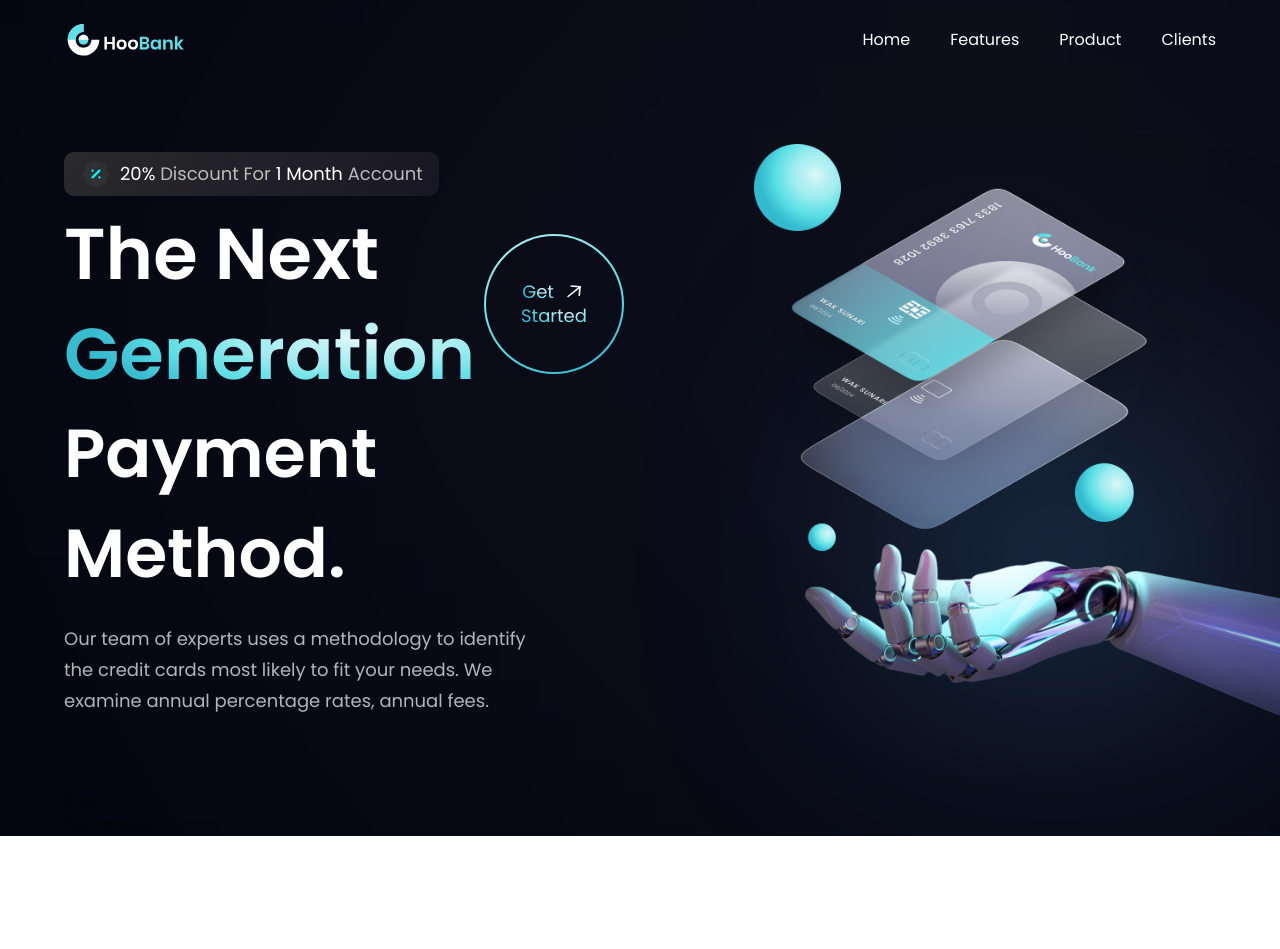
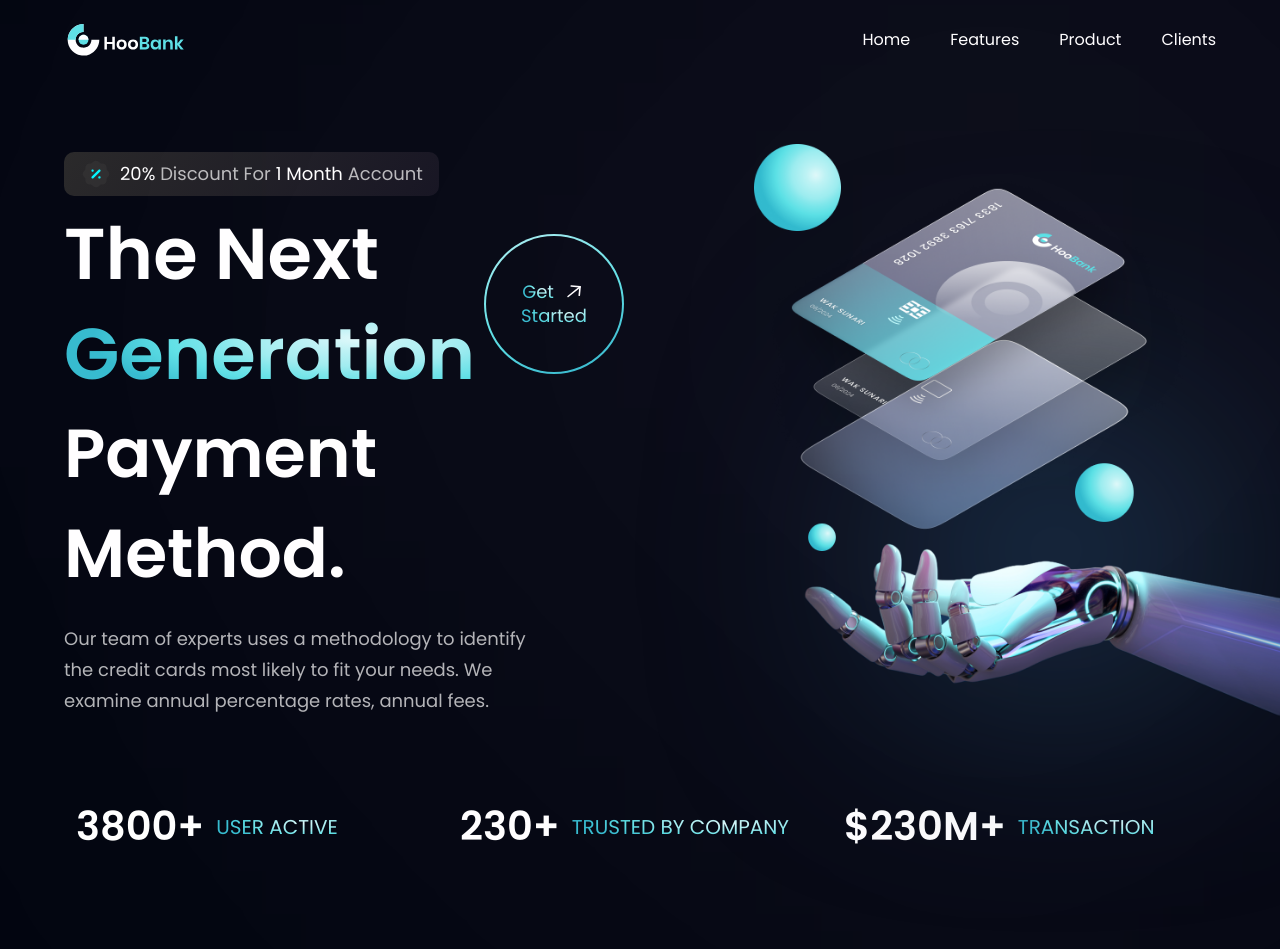
Before and after one commit to AnotherPianist/bank-modern-app, a React (Vite) app: page / in a window 1280 px wide. Shown: the top 949 px of the page. Before the commit the page ends 836 px from the top, so only its background shows below. Built offline with nearby package versions, Linux system fonts and the light colour scheme.

Commit message:
Add Stats section

```diff
--- a/src/components/Stats.jsx
+++ b/src/components/Stats.jsx
@@ -1,3 +1,24 @@
+import { stats } from "../constants";
+import styles from "../style";
+
 export default function Stats() {
-  return <div>Stats</div>;
+  return (
+    <section
+      className={`${styles.flexCenter} mb-6 flex-row flex-wrap sm:mb-20`}
+    >
+      {stats.map(stat => (
+        <div
+          key={stat.id}
+          className="m-3 flex flex-1 flex-row items-center justify-start"
+        >
+          <h4 className="font-poppins text-[30px] font-semibold leading-[43px] text-white xs:text-[40px] xs:leading-[53px]">
+            {stat.value}
+          </h4>
+          <p className="text-gradient ml-3 font-poppins text-[15px] font-normal uppercase leading-[21px] xs:text-[20px] xs:leading-[26px]">
+            {stat.title}
+          </p>
+        </div>
+      ))}
+    </section>
+  );
 }
```
